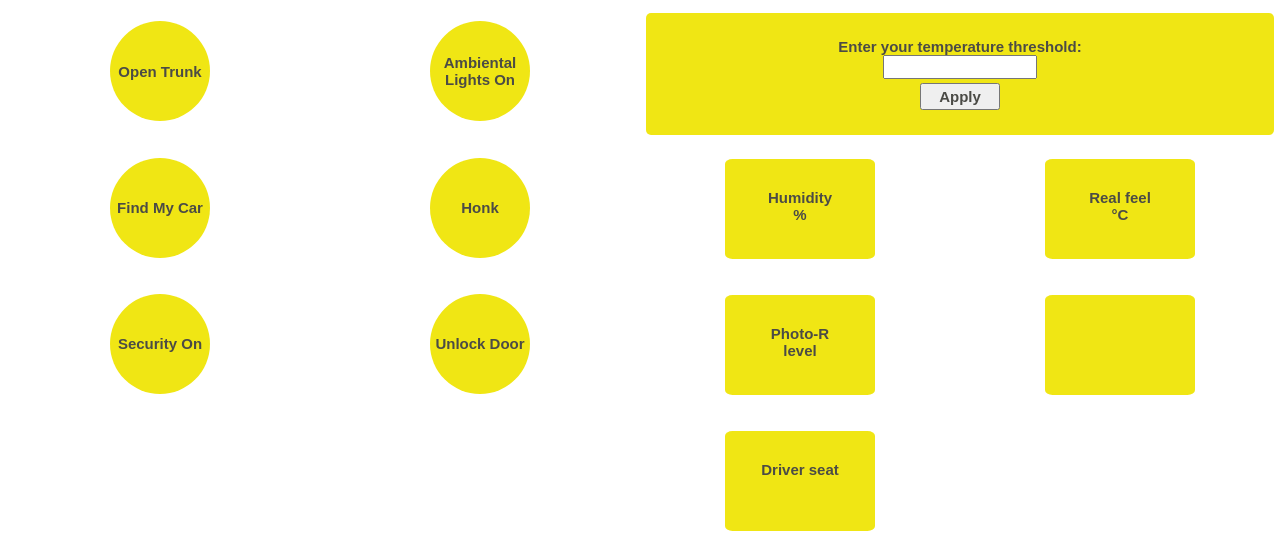
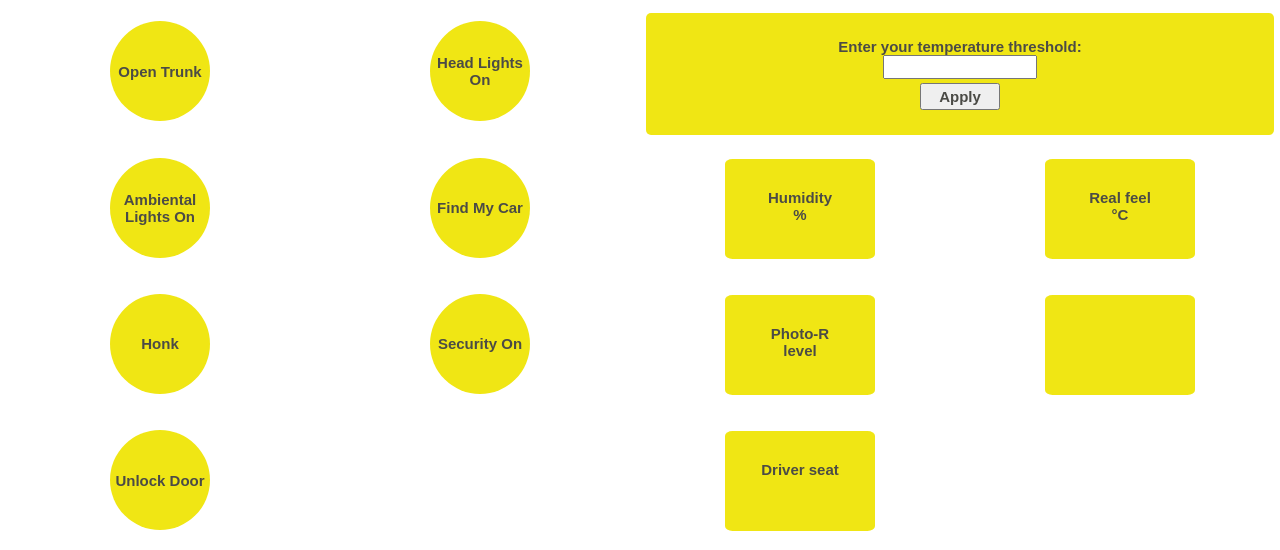
Before and after one commit to Cosmin-Bolota/ESP32, a plain HTML site: page ViTAL/index.html in a window 1280 px wide. Shown: the part 291-841 px from the top of the page. Drawn offline with Linux system fonts and the light colour scheme; no server answers.

Commit message:
C02:Head lights added in web page

```diff
--- a/ViTAL/index.html
+++ b/ViTAL/index.html
@@ -181,7 +181,15 @@
 			</div>
 
             <!--  Form HL -->
+			<div class="grid-item">
+				<div class="form-item">
+					<form id="buttonFormHLights" method="post">
+						<button class="buttonSubmit" type="submit" id="buttonSubmitHLights" name="button" value="Head Lights On">Head Lights On</button>
+					</form>
+				</div>
+			</div>
 
+			<!--  Form AL -->
 			<div class="grid-item">
 				<div class="form-item">
 					<form id="buttonFormALights" method="post">
@@ -288,7 +296,14 @@
 		}
 
         /********** HEAD LIGHTS **********/
-
+        document.getElementById('buttonFormHLights').addEventListener('submit', buttonEventHLights);
+        if (localStorage.getItem("valueHLights") == null) localStorage.setItem("valueHLights", "Head Lights On");
+        document.getElementById('buttonSubmitHLights').innerHTML = localStorage.getItem("valueHLights");
+        document.getElementById('buttonSubmitHLights').value = localStorage.getItem("valueHLights");
+		function buttonEventHLights() {
+			if (localStorage.getItem("valueHLights") === "Head Lights On") localStorage.setItem("valueHLights", "Head Lights Off");
+            else localStorage.setItem("valueHLights", "Head Lights On");
+		}
 
         /********** AMBIENTAL LIGHTS **********/
         document.getElementById('buttonFormALights').addEventListener('submit', buttonEventALights);
```
